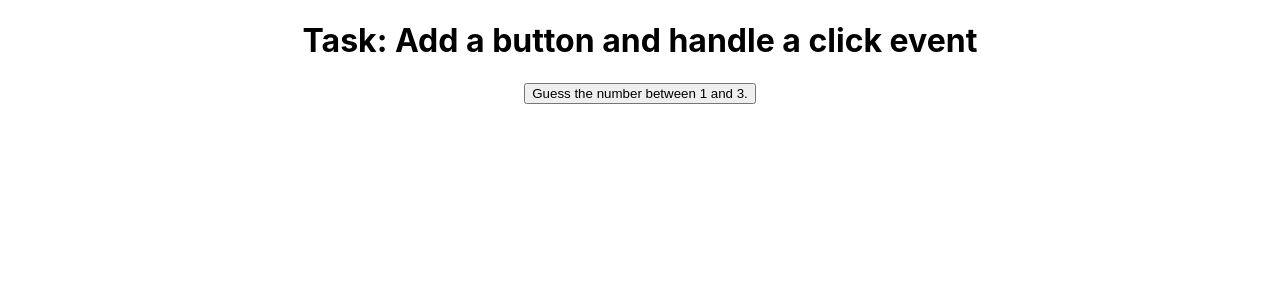
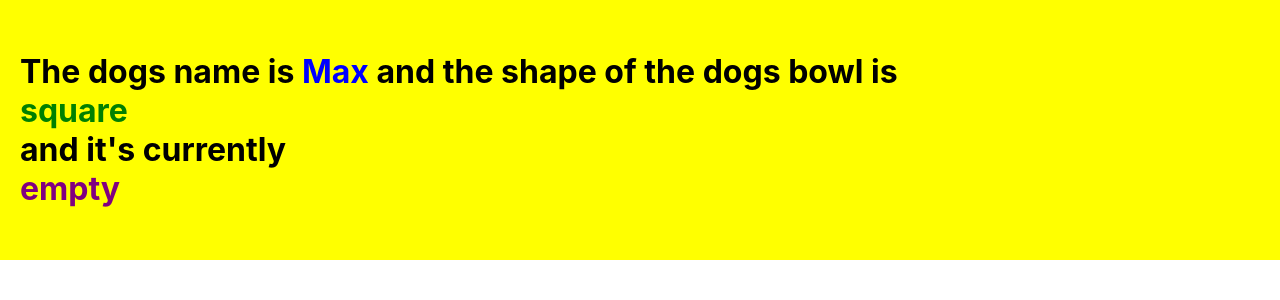
Before and after one commit to rhiz0m/metaReact, a React (Create React App) app: page / in a window 1280 px wide. Shown: the top 300 px of the page. Built offline with nearby package versions, Linux system fonts and the light colour scheme.

Commit message:
Dataflow practice

```diff
--- /dev/null
+++ b/src/module2/DataFlow/dog.js
@@ -0,0 +1,46 @@
+// Parent component
+function Dog() {
+const styling = {
+  padding: "20px",
+  background: "yellow",
+  textAlign: "left",
+}
+
+  return <div className="dog" style={ styling}>
+    <h1><Puppy name="Max"/></h1>
+  </div>
+}
+
+
+// children
+function Puppy(props) {
+    const nameStyle = {
+        color: "blue"
+    }
+  return (
+    <div>
+      <p>The dogs name is <span style={nameStyle}>{props.name}</span> and the shape of the dogs bowl is
+        <Bowl bowlshape="square" /> and it's currently <Bowl status="empty"/></p>
+    </div>
+  )
+}
+// Grandchildren
+function Bowl(props) {
+const bowlStatus = {
+    color: "purple"
+}
+const bowlShape = {
+    color: "green"
+}
+
+  return (
+    <div>
+      <span style={ bowlShape }>{props.bowlshape}</span>
+      <span style={bowlStatus}>{props.status}</span>
+    </div>
+  )
+}
+
+export default Dog
+
+// The data is always set in the parent
--- a/src/module2/app2.js
+++ b/src/module2/app2.js
@@ -1,9 +1,9 @@
-import DynamicEvents from "./labsModule2/Lab_DynamicEvents"
+import Dog from "./DataFlow/dog"
 
 function App2() {
   return (
     <div>
-      <DynamicEvents />
+      <Dog />
     </div>
   )
 }
```
